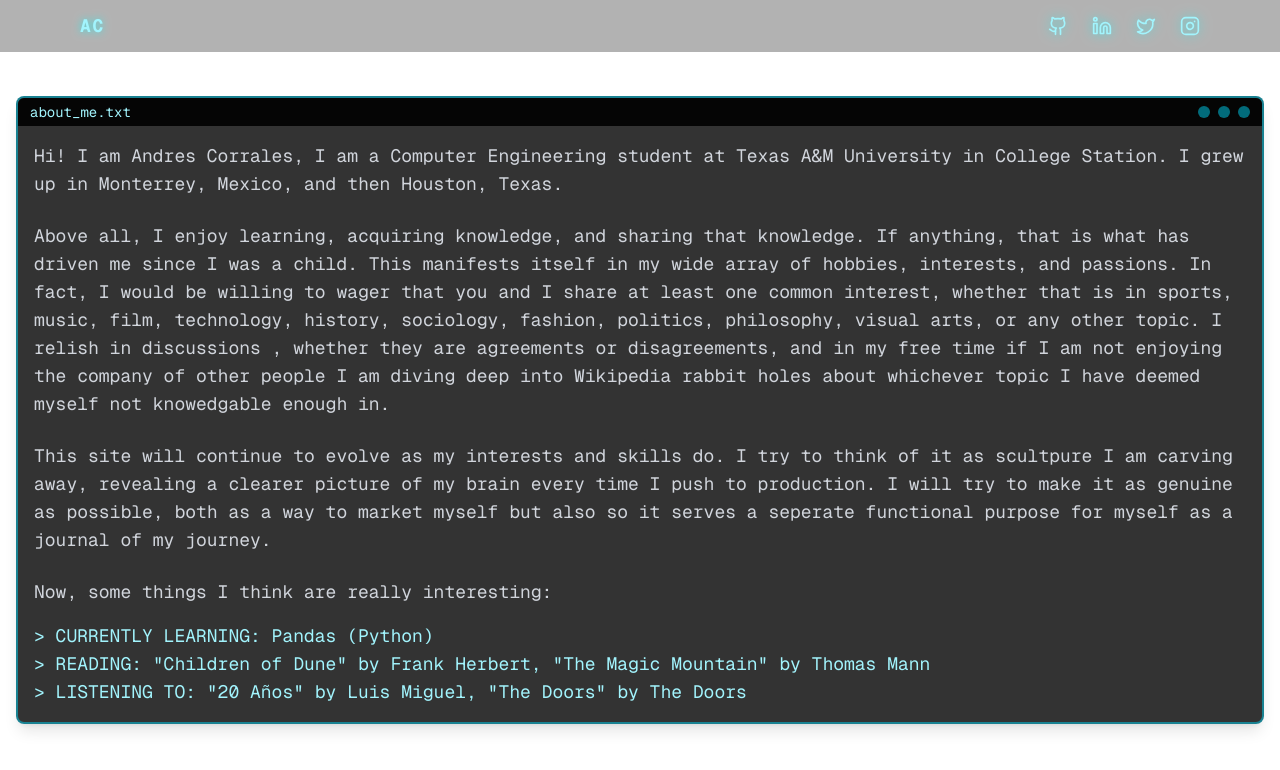
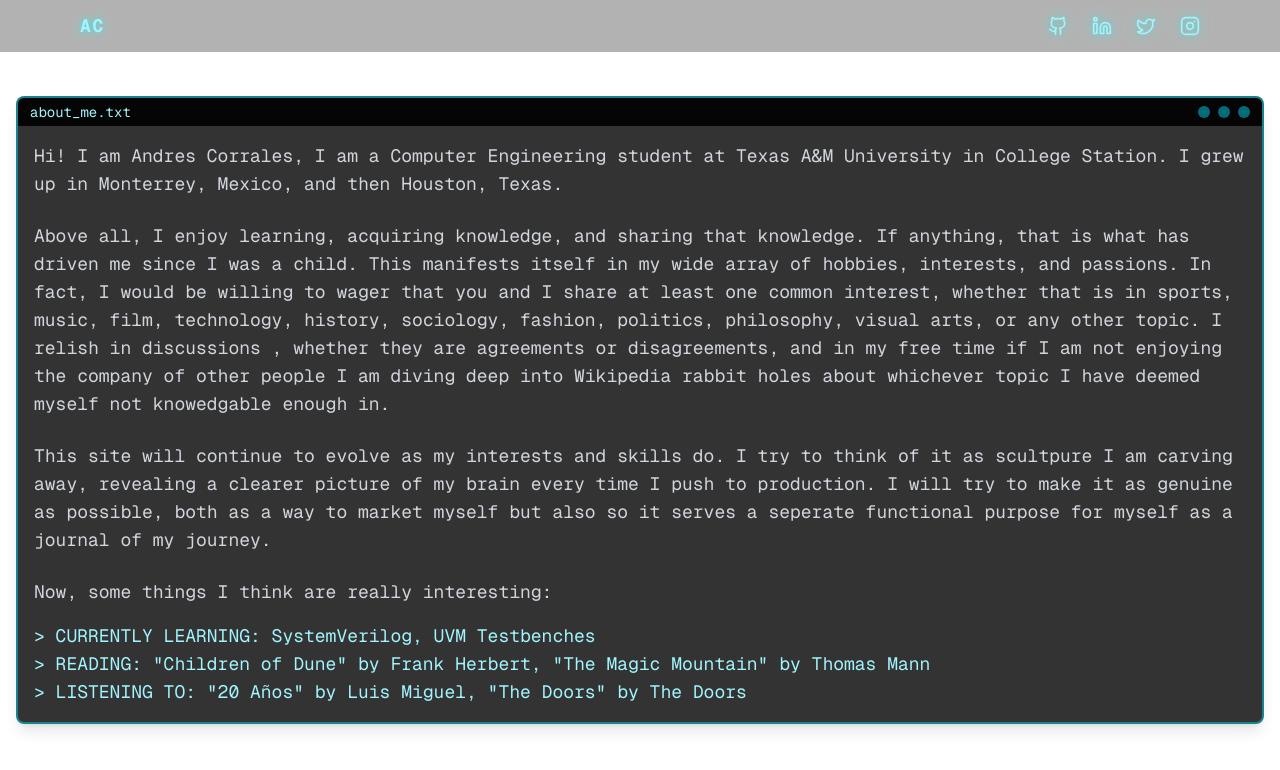
Before and after one commit to andycorrales11/portfolio, a Next.js app: page /about in a window 1280 px wide. Shown: the top 770 px of the page. Built offline with nearby package versions, Linux system fonts and the light colour scheme.

Commit message:
Update page.tsx

```diff
--- a/src/app/about/page.tsx
+++ b/src/app/about/page.tsx
@@ -34,7 +34,7 @@ export default function AboutPage() {
                     Now, some things I think are really interesting:
                 </p>
                 <div className="mt-4 text-lg text-cyan-200 font-mono">
-                    <p>&gt; CURRENTLY LEARNING: Pandas (Python)</p>
+                    <p>&gt; CURRENTLY LEARNING: SystemVerilog, UVM Testbenches</p>
                     <p>&gt; READING: &quot;Children of Dune&quot; by Frank Herbert, &quot;The Magic Mountain&quot; by Thomas Mann</p>
                     <p>&gt; LISTENING TO: &quot;20 Años&quot; by Luis Miguel, &quot;The Doors&quot; by The Doors</p>
                 </div>
```
